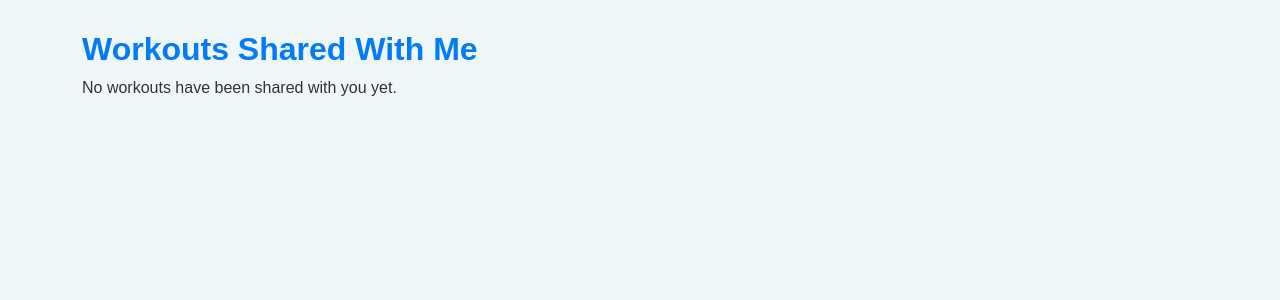
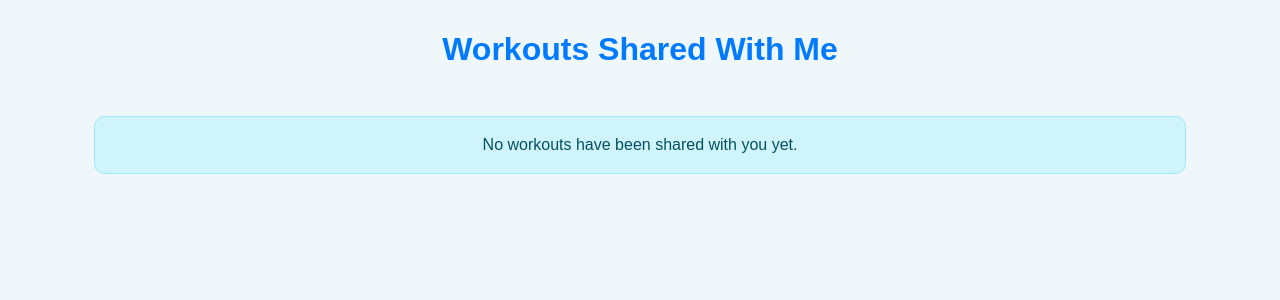
Before and after one commit to jordanrigden/agile-web-project, a Flask app: page /shared_with_me in a window 1280 px wide. Shown: the part 56-356 px from the top of the page. Run offline with Flask 3, Linux system fonts and the light colour scheme; the visitor is signed in with stand-in values (Sample User, id 1); data that the repository does not hold is empty.

Commit message:
Update shared_with_me page layout and styling

```diff
--- a/templates/shared_with_me.html
+++ b/templates/shared_with_me.html
@@ -1,21 +1,27 @@
 {% extends 'base.html' %}
 
 {% block content %}
-<h2>Workouts Shared With Me</h2>
+<div class="container mt-4">
+    <h2 class="text-center mb-5 fade-in">Workouts Shared With Me</h2>
 
     {% if workouts %}
     <ul class="list-group">
         {% for item in workouts %}
-    <li class="list-group-item">
+        <li class="list-group-item upload-section shadow fade-in" style="border-left: 5px solid #28a745;">
+            <div class="d-flex flex-wrap justify-content-between align-items-center w-100">
                 <span><strong>User:</strong> {{ item.sharing_username }}</span>
                 <span><strong>Date:</strong> {{ item.workout.date.strftime('%d %B %Y') }}</span>
                 <span><strong>Activity:</strong> {{ item.workout.description }}</span>
                 <span><strong>Duration:</strong> {{ item.workout.duration }} mins</span>
                 <span><strong>Calories:</strong> {{ item.workout.calories | round(1) }} kcal</span>
+            </div>
         </li>
         {% endfor %}
     </ul>
     {% else %}
-<p>No workouts have been shared with you yet.</p>
+    <div class="alert alert-info text-center fade-in" role="alert">
+        No workouts have been shared with you yet.
+    </div>
     {% endif %}
+</div>
 {% endblock %}
```
Lines whose indentation alone changed are shown as unchanged.
